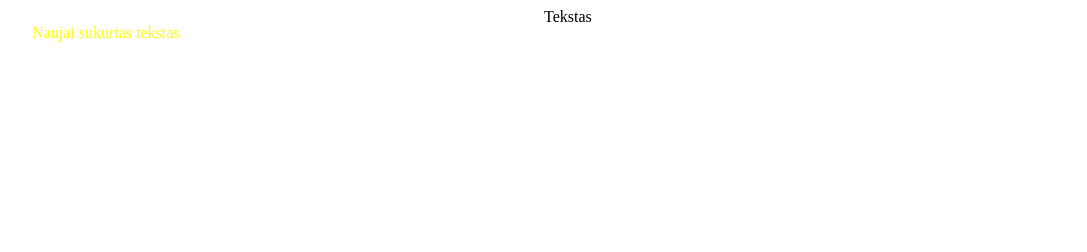
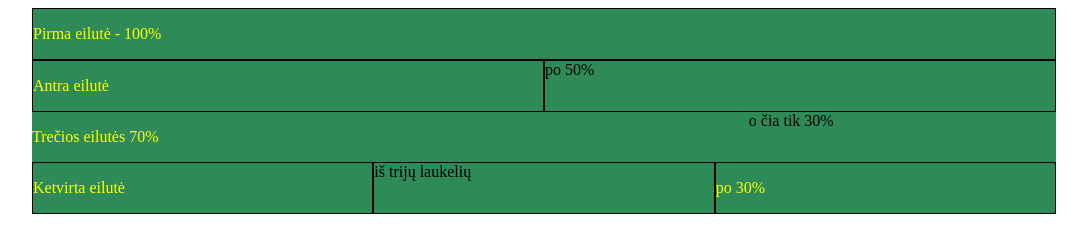
Before and after one commit to Sleepyforages/04-praktine-uzduotis, a plain HTML site: page index.html in a window 1280 px wide. Shown: the whole page, without its empty margins (104-1191 px from the left). Drawn offline with Linux system fonts and the light colour scheme.

Commit message:
Update index.html

```diff
--- a/index.html
+++ b/index.html
@@ -16,26 +16,85 @@
         }
 
         .container {
+            display: flex;
+            flex-direction: column;
+            justify-items: center;
+            align-content: center;
             width: 80%;
             margin: 0 auto;
+            background-color: seagreen;
         }
 
         .row {
             width: 100%;
             float: left;
+            display: flex;
+            flex-direction: row;
+        }
+
+        .col-1 {
+            width: 8.33%;
+        }
+
+        .col-2 {
+            width: 16.66%;
+        }
+
+        .col-3 {
+            width: 25%;
+        }
+
+        .col-4 {
+            width: 33.33%;
+        }
+
+        .col-5 {
+            width: 41.66%;
         }
 
         .col-6 {
+            width: 50%;
+        }
+
+        .col-7 {
+            width: 58.33%;
+        }
+
+        .col-8 {
+            width: 66.66%;
+        }
+
+        .col-9 {
+            width: 75%;
+        }
+
+        .col-10 {
+            width: 83.33%;
+        }
+
+        .col-11 {
+            width: 91.66%;
+        }
+
+        .col-12 {
+            width: 100%;
+        }
+
+        [class*="col-"] {
             float: left;
-            width: 50%;
+            border: 1px solid black;
         }
 
         .tekstas {
             color: yellow;
         }
 
-        .javascript-klase {
-            background-color: green;
+        .septym {
+            width: 70%;
+        }
+
+        .trym {
+            width: 30%;
         }
     </style>
 
@@ -45,10 +104,31 @@
 
     <div class="container clearfix">
         <div class="row">
+            <div class="col-12">
+                <p class="tekstas negrazus-tekstas reikia-istrinti ">Pirma eilutė - 100%</p>
+            </div>
+        </div>
+        <div class="row">
             <div class="col-6">
-                <p class="tekstas negrazus-tekstas reikia-istrinti ">Naujai sukurtas tekstas</p>
+                <p class="tekstas negrazus-tekstas reikia-istrinti ">Antra eilutė</p>
             </div>
-            <div class="col-6">Tekstas</div>
+            <div class="col-6">po 50%</div>
+        </div>
+        <div class="row">
+            <div class="septym">
+                <p class="tekstas negrazus-tekstas reikia-istrinti ">Trečios eilutės 70%</p>
+            </div>
+            <div class="trym">o čia tik 30%</div>
+        </div>
+        <div class="row">
+            <div class="col-4">
+                <p class="tekstas negrazus-tekstas reikia-istrinti ">Ketvirta eilutė</p>
+            </div>
+            <div class="col-4">iš trijų laukelių</div>
+            <div class="col-4">
+                <p class="tekstas negrazus-tekstas reikia-istrinti ">po 30%</p>
+            </div>
+
         </div>
     </div>
 </body>
```
